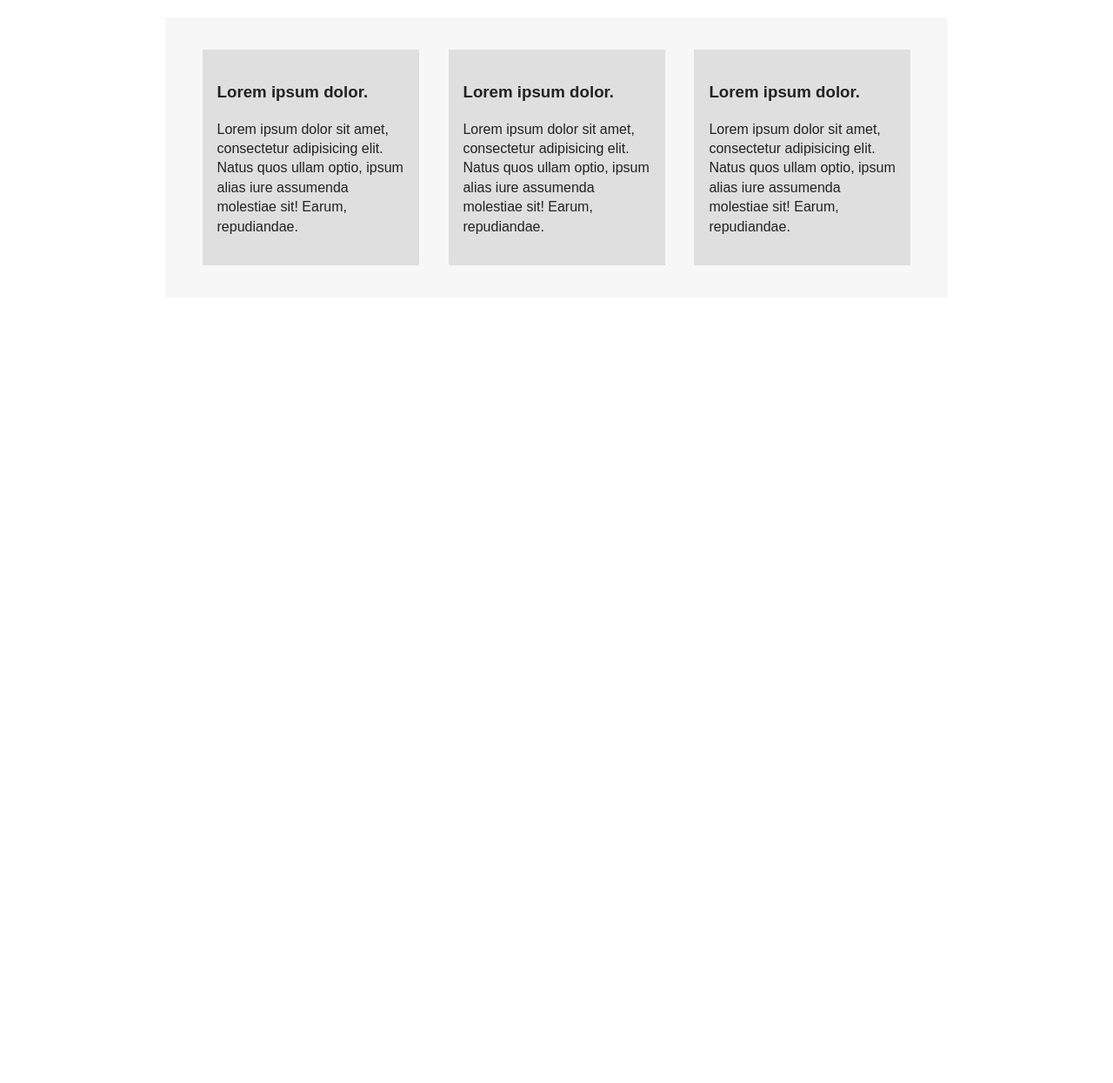
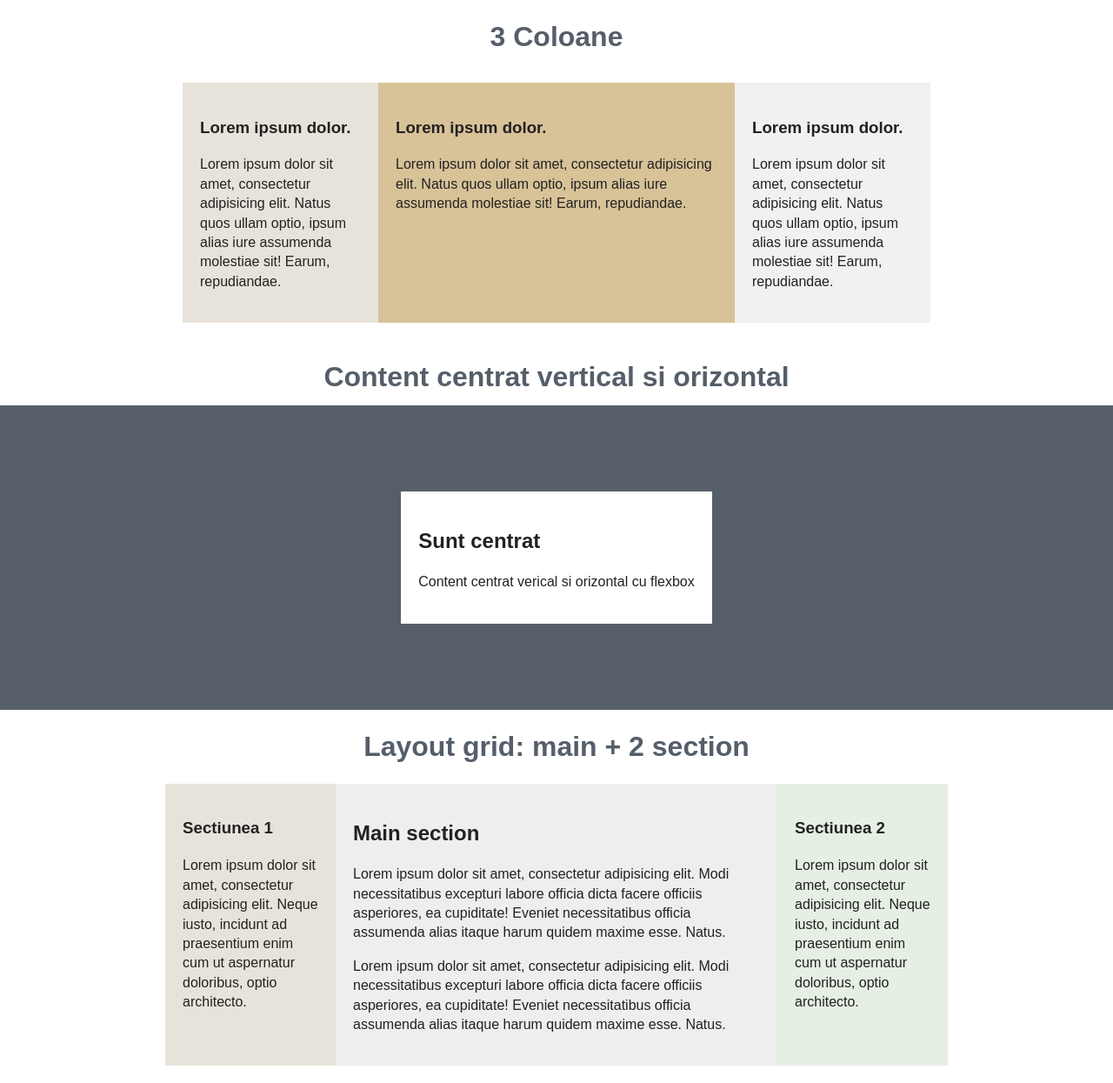
Before and after one commit to simplu27/html, a PHP site: page /flex1/index.html in a window 1280 px wide. Shown: the whole page at 87% size. Before the commit the page ends 305 px from the top, so only its background shows below. Run offline with PHP 8.4, Linux system fonts and the light colour scheme; some libraries are stand-ins or nearby versions.

Commit message:
flexbox testing

```diff
--- a/flex1/index.html
+++ b/flex1/index.html
@@ -3,7 +3,7 @@
 <head>
 <meta charset="utf-8">
 <link rel="shortcut icon" type="image/x-icon" href="/favicon.ico">
-<title>'Flexbox'</title>
+<title>Flexbox Testing</title>
 <meta name="description" content="">
 <meta http-equiv="X-UA-Compatible" content="IE=edge">
 <meta name="viewport" content="width=device-width, initial-scale=1">
@@ -17,20 +17,50 @@
 <body>
 <!-- ============	CONTENT INIT	============ -->
 
-	<div class="container">
-		<div class="box">
+	<h1>3 Coloane</h1>
+	<div class="contaniner container1">
+		<div class="box box1-1">
 			<h3>Lorem ipsum dolor.</h3>
 			<p>Lorem ipsum dolor sit amet, consectetur adipisicing elit. Natus quos ullam optio, ipsum alias iure assumenda molestiae sit! Earum, repudiandae.</p>
 		</div>
-		<div class="box">
+		<div class="box box1-2">
 			<h3>Lorem ipsum dolor.</h3>
 			<p>Lorem ipsum dolor sit amet, consectetur adipisicing elit. Natus quos ullam optio, ipsum alias iure assumenda molestiae sit! Earum, repudiandae.</p>
 		</div>
-		<div class="box">
+		<div class="box box1-3">
 			<h3>Lorem ipsum dolor.</h3>
 			<p>Lorem ipsum dolor sit amet, consectetur adipisicing elit. Natus quos ullam optio, ipsum alias iure assumenda molestiae sit! Earum, repudiandae.</p>
 		</div>
 	</div>
+
+	<h1>Content centrat vertical si orizontal</h1>
+	<div class="center-wrap">
+		<div class="centrat-vz">
+			<h2>Sunt centrat</h2>
+			<p>Content centrat verical si orizontal cu flexbox</p>
+		</div>
+	</div>
+
+	<h1>Layout grid: main + 2 section</h1>
+	<div class="wrap-layout">
+
+		<div class="main-section">
+			<h2>Main section</h2>
+			<p>Lorem ipsum dolor sit amet, consectetur adipisicing elit. Modi necessitatibus excepturi labore officia dicta facere officiis asperiores, ea cupiditate! Eveniet necessitatibus officia assumenda alias itaque harum quidem maxime esse. Natus.</p>
+			<p>Lorem ipsum dolor sit amet, consectetur adipisicing elit. Modi necessitatibus excepturi labore officia dicta facere officiis asperiores, ea cupiditate! Eveniet necessitatibus officia assumenda alias itaque harum quidem maxime esse. Natus.</p>
+		</div><!-- main-section -->
+
+		<div class="sectiunea-1">
+			<h3>Sectiunea 1</h3>
+			<p>Lorem ipsum dolor sit amet, consectetur adipisicing elit. Neque iusto, incidunt ad praesentium enim cum ut aspernatur doloribus, optio architecto.</p>
+		</div><!-- sectiunea-1 -->
+
+		<div class="sectiunea-2">
+			<h3>Sectiunea 2</h3>
+			<p>Lorem ipsum dolor sit amet, consectetur adipisicing elit. Neque iusto, incidunt ad praesentium enim cum ut aspernatur doloribus, optio architecto.</p>
+		</div><!-- sectiunea-2 -->
+
+	</div><!-- wrap-layout -->
 
 <!-- ============	CONTENT END		============ -->
 
--- a/flex1/style.css
+++ b/flex1/style.css
@@ -65,24 +65,102 @@ textarea {resize: vertical; }
 	CUSTOM STYLES from HERE
 =================================================== */
 
-.container {
-	max-width: 900px;
-	padding: 20px 2%;
-	margin: 20px auto;
-	display: flex;
-	background: #f7f7f7;
+h1 {
+	margin: 20px 20px 10px;
+	text-align: center;
+	color: #555E69;
 }
 
-.box {
-	background: #DFDFDF;
-	margin: 2%;
-	padding: 2%;
+/*Container 1*/
+
+.container1 {
+	display: flex;
+	max-width: 900px;
+	margin: 10px auto;
+	padding: 20px;
 }
 
-@media screen and (max-width: 640px) {
+.container1 .box {
+	flex: 1;
+	padding: 20px;
+}
 
-	.container {
+/*.container1 .box:first-child {
+	flex: 2;
+}*/
+
+.box1-1 {background: #E8E3DA;}
+.box1-2 {background: #D8C298;}
+.box1-3 {background: #EFF1F2;}
+
+.box:nth-child(2) {
+	flex: 2;
+}
+
+@media screen and (max-width: 678px) {
+
+	.container1 {
 		display: block;
 	}
 
+	.container1 .box {margin-bottom: 20px;}
+
 } /* 640px media end */
+
+
+/* ===========	Content centrat 	=========== */
+
+.center-wrap {
+	width: 100%;
+	padding: 20px;
+	min-height: 350px;
+	background: #555E69;
+	display: flex;
+}
+
+.centrat-vz {
+	margin: auto;
+	background: #FFF;
+	padding: 20px;
+}
+
+
+/* ===========	Layout 	=========== */
+
+.wrap-layout {
+	max-width: 900px;
+	margin: 20px auto;
+	display: flex;
+}
+
+.main-section,
+.sectiunea-1,
+.sectiunea-2 {
+	padding: 20px;
+}
+
+.main-section {
+	background: #EFEDED;
+	flex: 3;
+	order: 2;
+}
+
+.sectiunea-1 {
+	background: #E8E3DA;
+	flex: 1;
+	order: 1;
+}
+
+.sectiunea-2 {
+	background: #E5EFE3;
+	flex: 1;
+	order: 3;
+}
+
+@media screen and (max-width: 678px) {
+
+	.wrap-layout {
+		display: block;
+	}
+
+} /* 678px media end */
```
